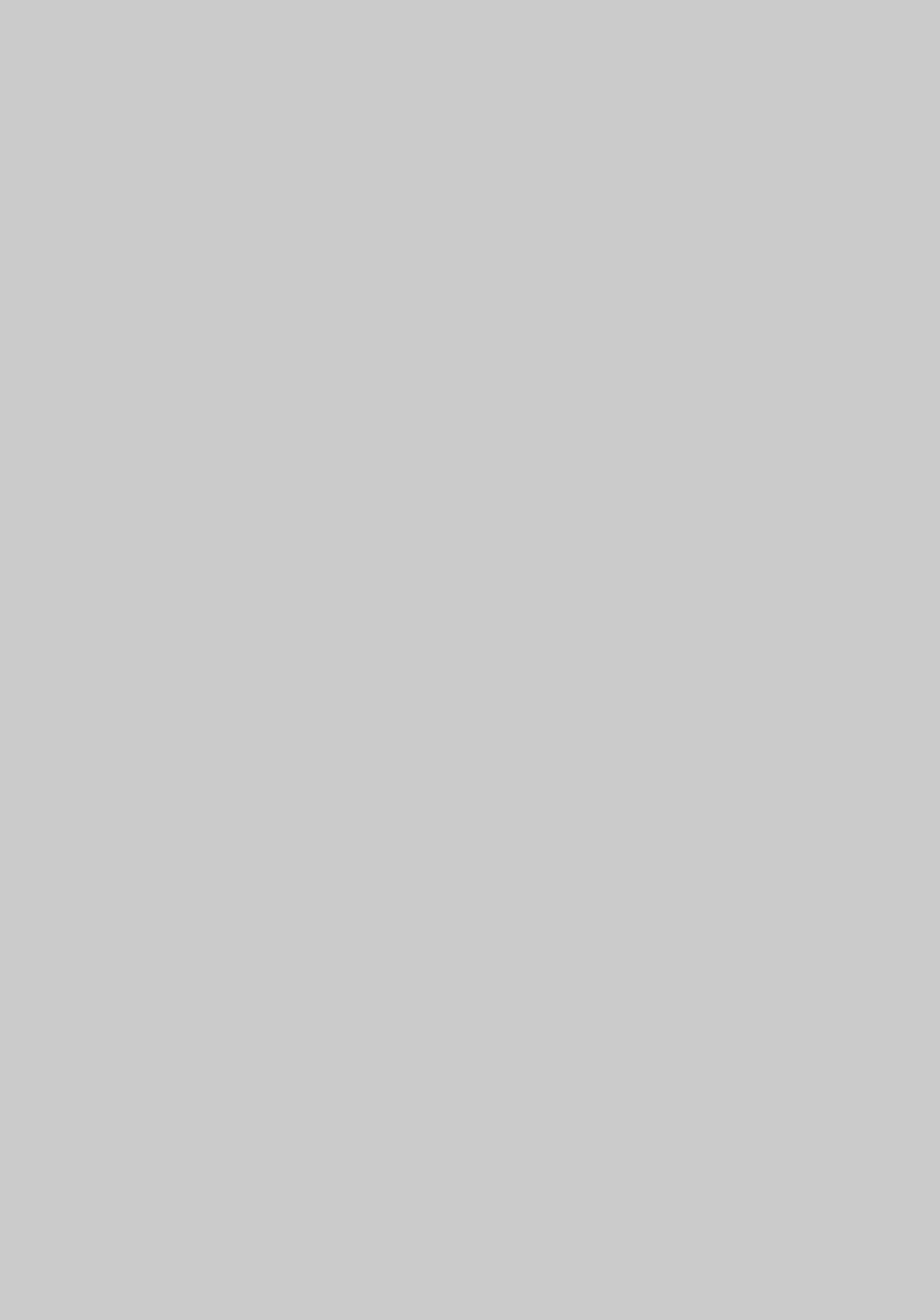
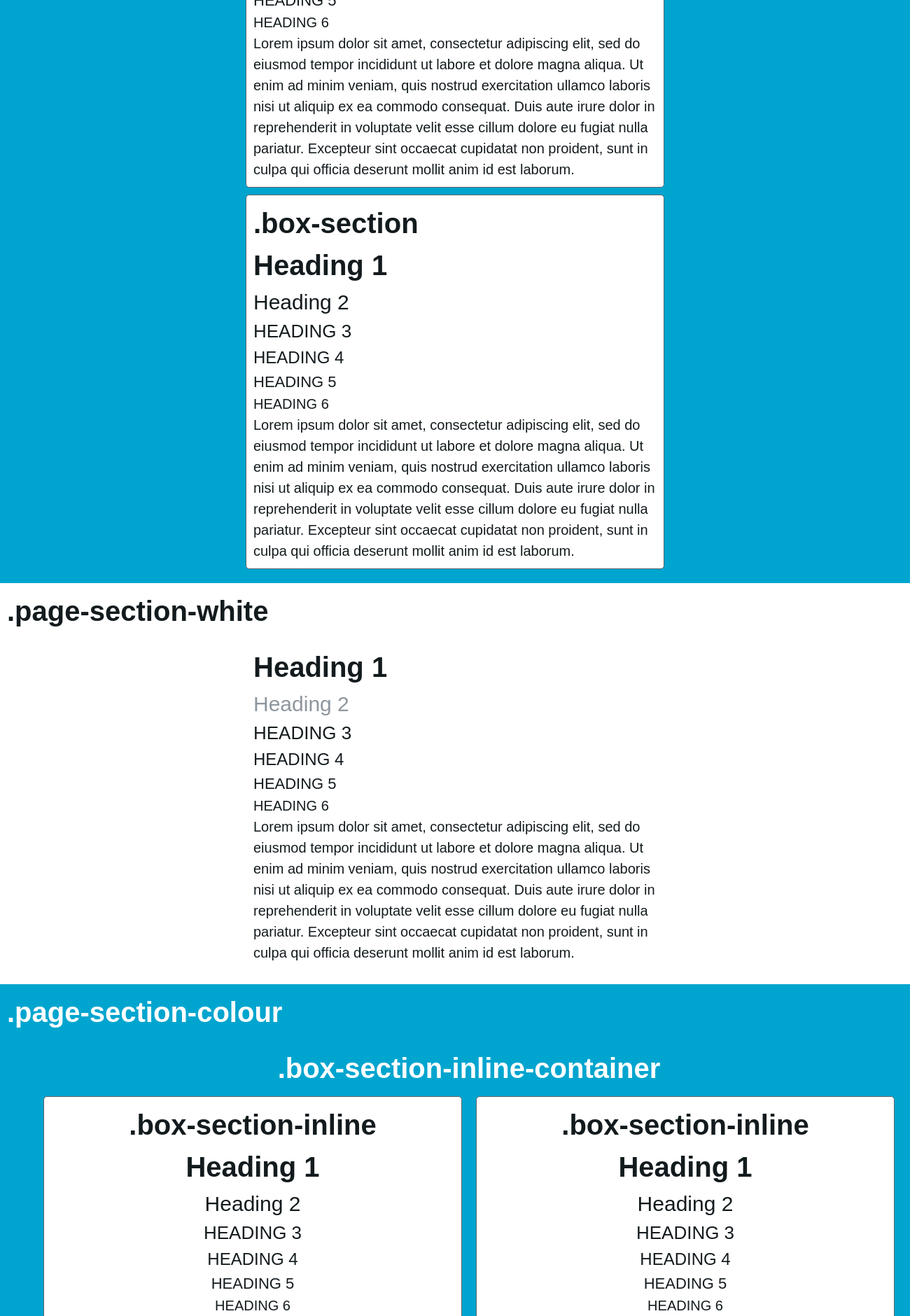
Before and after one commit to hdpuk86/scss-practice, a React app: page / in a window 1280 px wide. Shown: the part 920-2800 px from the top of the page at 70% size, 1320 px wide, since content can reach past the window. Before the commit the page ends 800 px from the top, so only its background shows below. Built offline with nearby package versions, Linux system fonts and the light colour scheme.

Commit message:
add boxes and page sections

```diff
--- a/src/App.js
+++ b/src/App.js
@@ -3,7 +3,10 @@ import React, { Component } from 'react';
 class App extends Component {
   render() {
     return (
-      <div className="section">
+      <div className="app-container">
+        <section className="page-section-white" >
+          <h1>.page-section-white</h1>
+          <section className="box-section">
             <h1>Heading 1</h1>
             <h2>Heading 2</h2>
             <h3>Heading 3</h3>
@@ -11,6 +14,69 @@ class App extends Component {
             <h5>Heading 5</h5>
             <h6>Heading 6</h6>
             <p>Lorem ipsum dolor sit amet, consectetur adipiscing elit, sed do eiusmod tempor incididunt ut labore et dolore magna aliqua. Ut enim ad minim veniam, quis nostrud exercitation ullamco laboris nisi ut aliquip ex ea commodo consequat. Duis aute irure dolor in reprehenderit in voluptate velit esse cillum dolore eu fugiat nulla pariatur. Excepteur sint occaecat cupidatat non proident, sunt in culpa qui officia deserunt mollit anim id est laborum.</p>
+          </section>
+        </section>
+        <section className="page-section-colour">
+          <h1>.page-section-colour</h1>
+          <section className="box-section">
+            <h1>.box-section</h1>
+            <h1>Heading 1</h1>
+            <h2>Heading 2</h2>
+            <h3>Heading 3</h3>
+            <h4>Heading 4</h4>
+            <h5>Heading 5</h5>
+            <h6>Heading 6</h6>
+            <p>Lorem ipsum dolor sit amet, consectetur adipiscing elit, sed do eiusmod tempor incididunt ut labore et dolore magna aliqua. Ut enim ad minim veniam, quis nostrud exercitation ullamco laboris nisi ut aliquip ex ea commodo consequat. Duis aute irure dolor in reprehenderit in voluptate velit esse cillum dolore eu fugiat nulla pariatur. Excepteur sint occaecat cupidatat non proident, sunt in culpa qui officia deserunt mollit anim id est laborum.</p>
+          </section>
+          <section className="box-section">
+            <h1>.box-section</h1>
+            <h1>Heading 1</h1>
+            <h2>Heading 2</h2>
+            <h3>Heading 3</h3>
+            <h4>Heading 4</h4>
+            <h5>Heading 5</h5>
+            <h6>Heading 6</h6>
+            <p>Lorem ipsum dolor sit amet, consectetur adipiscing elit, sed do eiusmod tempor incididunt ut labore et dolore magna aliqua. Ut enim ad minim veniam, quis nostrud exercitation ullamco laboris nisi ut aliquip ex ea commodo consequat. Duis aute irure dolor in reprehenderit in voluptate velit esse cillum dolore eu fugiat nulla pariatur. Excepteur sint occaecat cupidatat non proident, sunt in culpa qui officia deserunt mollit anim id est laborum.</p>
+          </section>
+        </section>
+        <section className="page-section-white" >
+          <h1>.page-section-white</h1>
+          <section className="box-section">
+            <h1>Heading 1</h1>
+            <h2>Heading 2</h2>
+            <h3>Heading 3</h3>
+            <h4>Heading 4</h4>
+            <h5>Heading 5</h5>
+            <h6>Heading 6</h6>
+            <p>Lorem ipsum dolor sit amet, consectetur adipiscing elit, sed do eiusmod tempor incididunt ut labore et dolore magna aliqua. Ut enim ad minim veniam, quis nostrud exercitation ullamco laboris nisi ut aliquip ex ea commodo consequat. Duis aute irure dolor in reprehenderit in voluptate velit esse cillum dolore eu fugiat nulla pariatur. Excepteur sint occaecat cupidatat non proident, sunt in culpa qui officia deserunt mollit anim id est laborum.</p>
+          </section>
+        </section>
+          <section className="page-section-colour">
+            <h1>.page-section-colour</h1>
+            <section className="box-section-inline-container">
+              <h1>.box-section-inline-container</h1>
+              <section className="box-section-inline">
+                <h1>.box-section-inline</h1>
+                <h1>Heading 1</h1>
+                <h2>Heading 2</h2>
+                <h3>Heading 3</h3>
+                <h4>Heading 4</h4>
+                <h5>Heading 5</h5>
+                <h6>Heading 6</h6>
+                <p>Lorem ipsum dolor sit amet, consectetur adipiscing elit, sed do eiusmod tempor incididunt ut labore et dolore magna aliqua. Ut enim ad minim veniam, quis nostrud exercitation ullamco laboris nisi ut aliquip ex ea commodo consequat. Duis aute irure dolor in reprehenderit in voluptate velit esse cillum dolore eu fugiat nulla pariatur. Excepteur sint occaecat cupidatat non proident, sunt in culpa qui officia deserunt mollit anim id est laborum.</p>
+              </section>
+            <section className="box-section-inline">
+              <h1>.box-section-inline</h1>
+              <h1>Heading 1</h1>
+              <h2>Heading 2</h2>
+              <h3>Heading 3</h3>
+              <h4>Heading 4</h4>
+              <h5>Heading 5</h5>
+              <h6>Heading 6</h6>
+              <p>Lorem ipsum dolor sit amet, consectetur adipiscing elit, sed do eiusmod tempor incididunt ut labore et dolore magna aliqua. Ut enim ad minim veniam, quis nostrud exercitation ullamco laboris nisi ut aliquip ex ea commodo consequat. Duis aute irure dolor in reprehenderit in voluptate velit esse cillum dolore eu fugiat nulla pariatur. Excepteur sint occaecat cupidatat non proident, sunt in culpa qui officia deserunt mollit anim id est laborum.</p>
+            </section>
+          </section>
+        </section>
       </div>
     );
   }
--- a/src/scss/global/reset.scss
+++ b/src/scss/global/reset.scss
@@ -1,7 +1,7 @@
 body {
   margin: 0;
   padding: 0;
-  background: $body-colour;
+  background: $body-bg;
   font-family: $font-family;
   line-height: $line-spacing;
   h1, h2, h3, h4, h5, h6, p {
--- a/src/scss/global/section.scss
+++ b/src/scss/global/section.scss
@@ -1,8 +1,55 @@
-.section {
+%box-section {
   border: $border;
   border-radius: $border-radius;
-  background: $section-colour;
+  background: $box-section-bg;
   padding: $margin;
   margin: $margin auto;
-  width: 50%;
+  width: 45%;
 }
+
+.box-section {
+  @extend %box-section;
+}
+
+.box-section-inline {
+  @extend %box-section;
+  display: inline-block;
+  margin: $margin;
+}
+
+.box-section-inline-container {
+  width: 100%;
+  margin: $margin;
+  padding: $margin;
+  text-align: center;
+}
+
+.page-section-white {
+  background: $body-bg;
+  padding: $margin;
+  width: 100%;
+  min-height: 500px;
+  max-height: fit-content;
+  .box-section,
+  .box-section-inline {
+    border: none;
+    background: inherit;
+  }
+}
+
+.page-section-colour {
+  background: $secondary-colour;
+  padding: $margin;
+  width: 100%;
+  min-height: 500px;
+  max-height: fit-content;
+  h1, h2, h3, h4, h5, h6, p {
+    color: $white-font-colour;
+  }
+  .box-section,
+  .box-section-inline {
+    h1, h2, h3, h4, h5, h6, p {
+      color: $black-font-colour;
+    }
+  }
+}
--- a/src/scss/global/variables/colour.scss
+++ b/src/scss/global/variables/colour.scss
@@ -20,5 +20,6 @@ $h6-font-colour: $black-font-colour;
 $p-font-colour: $black-font-colour;
 
 // background colours
-$body-colour: $light-grey-colour;
-$section-colour: $white-colour;
+$body-bg: $white-colour;
+$page-section-bg: $light-grey-colour;
+$box-section-bg: $white-colour;
```
Lines whose indentation alone changed are shown as unchanged.
